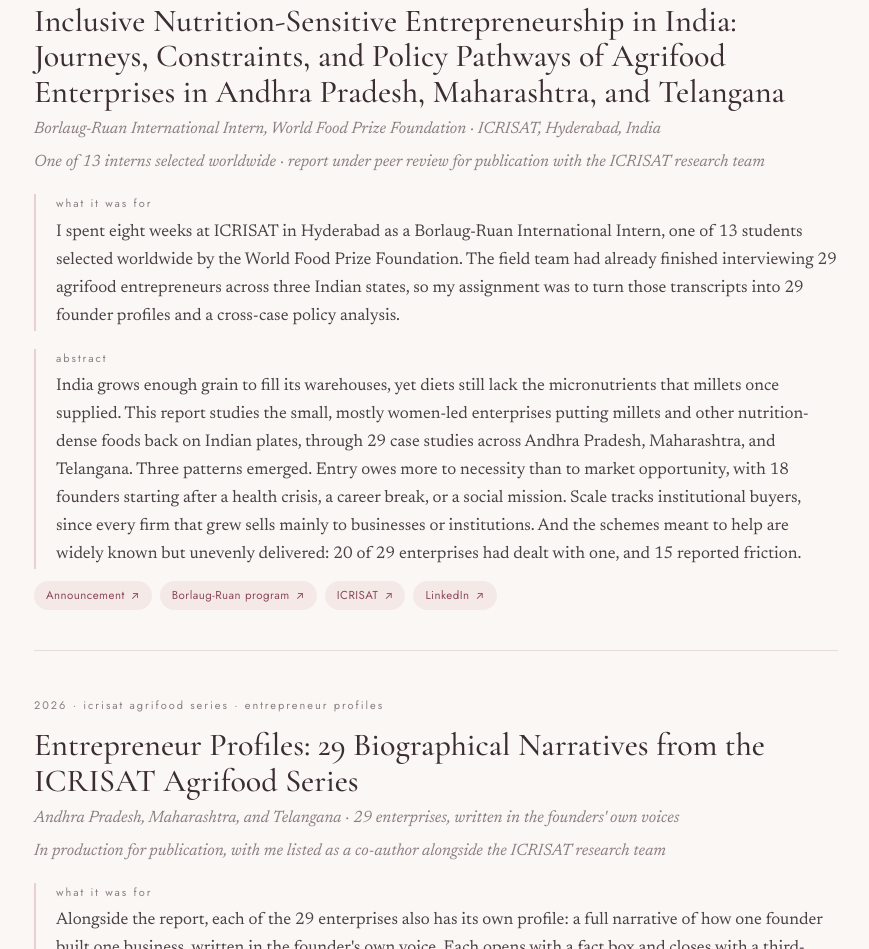
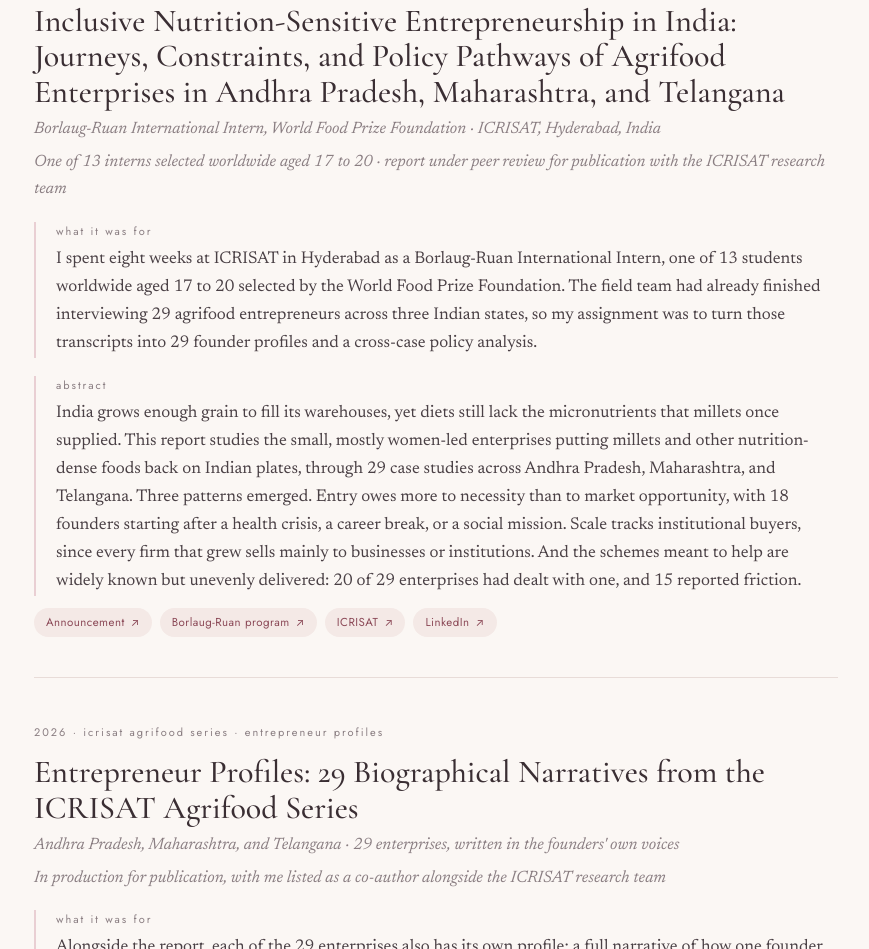
Before and after one commit to ajldesigns/anna-website, a plain HTML site: page research.html in a window 1280 px wide. Shown: the part 1141-2090 px from the top of the page, without its empty margins (310-1179 px from the left). Drawn offline with nearby package versions, Linux system fonts and the light colour scheme.

Commit message:
Restore the Borlaug-Ruan age range

```diff
--- a/research.html
+++ b/research.html
@@ -117,10 +117,10 @@
           <span class="label">2026 · world food prize foundation · icrisat</span>
           <h3>Inclusive Nutrition-Sensitive Entrepreneurship in India: Journeys, Constraints, and Policy Pathways of Agrifood Enterprises in Andhra Pradesh, Maharashtra, and Telangana</h3>
           <p class="venue">Borlaug-Ruan International Intern, World Food Prize Foundation · ICRISAT, Hyderabad, India</p>
-          <p class="venue">One of 13 interns selected worldwide · report under peer review for publication with the ICRISAT research team</p>
+          <p class="venue">One of 13 interns selected worldwide aged 17 to 20 · report under peer review for publication with the ICRISAT research team</p>
           <div class="abstract">
             <span class="label">what it was for</span>
-            <p>I spent eight weeks at ICRISAT in Hyderabad as a Borlaug-Ruan International Intern, one of 13 students selected worldwide by the World Food Prize Foundation. The field team had already finished interviewing 29 agrifood entrepreneurs across three Indian states, so my assignment was to turn those transcripts into 29 founder profiles and a cross-case policy analysis.</p>
+            <p>I spent eight weeks at ICRISAT in Hyderabad as a Borlaug-Ruan International Intern, one of 13 students worldwide aged 17 to 20 selected by the World Food Prize Foundation. The field team had already finished interviewing 29 agrifood entrepreneurs across three Indian states, so my assignment was to turn those transcripts into 29 founder profiles and a cross-case policy analysis.</p>
           </div>
           <div class="abstract">
             <span class="label">abstract</span>
```
